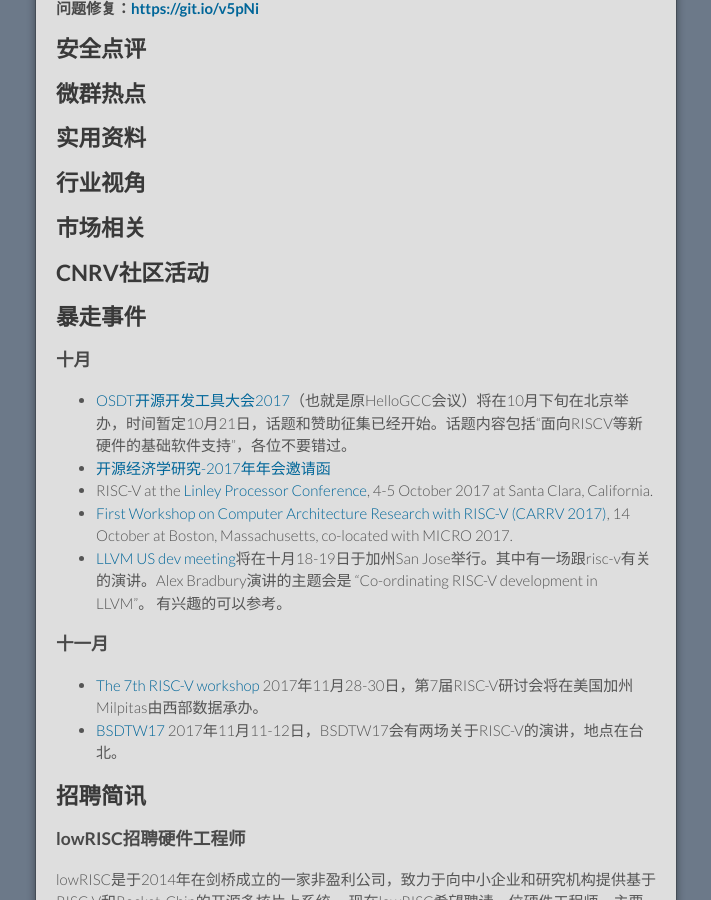
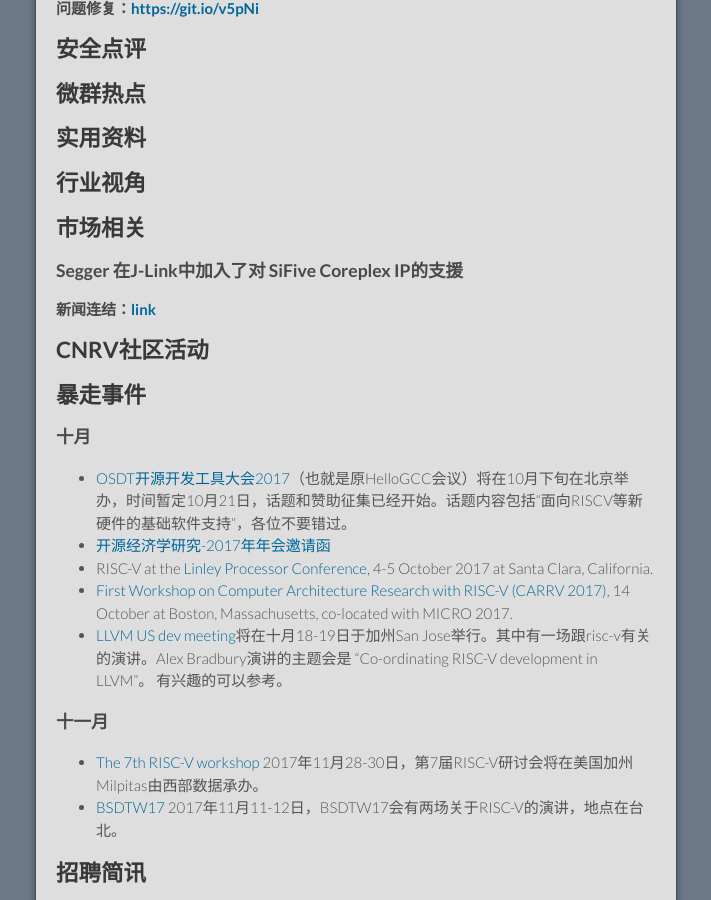
Before and after one commit to cnrv/home, a Jekyll site: the page built from bi-week-rpts/2017-09-28.md, in a window 1280 px wide and 900 px high, scrolled down 3460 px. Shown: the whole window, without its empty margins (284-995 px from the left). Built offline with Jekyll 4.4.1, drawn with Linux system fonts in a browser that asks for light colours; Markdown is read by kramdown in place of the engine named in the settings; comment, search, counter and statistics services are not loaded; our own code applies the rules of GitHub Pages for plain Markdown files.

Commit message:
加入segger的消息。

```diff
--- a/bi-week-rpts/2017-09-28.md
+++ b/bi-week-rpts/2017-09-28.md
@@ -152,6 +152,8 @@
 ## 行业视角
 
 ## 市场相关
+### Segger 在J-Link中加入了对 SiFive Coreplex IP的支援
+#### 新闻连结：[link](https://www.sifive.com/posts/2017/09/19/segger-adds-support-for-sifives-coreplex-ip-to-its-industry-leading-j-link-debug-probe/)
 
 ## CNRV社区活动
 
```
